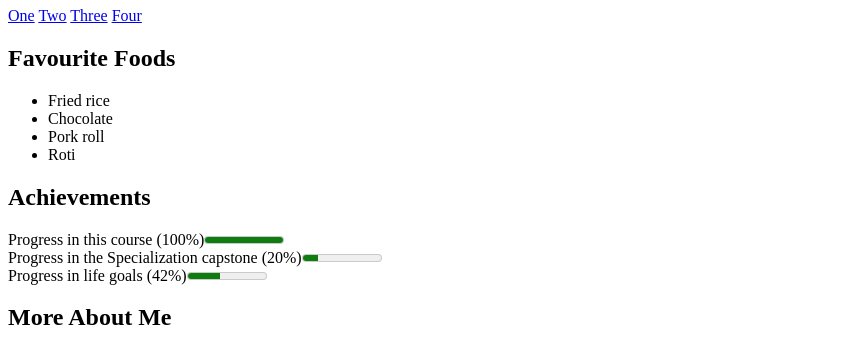
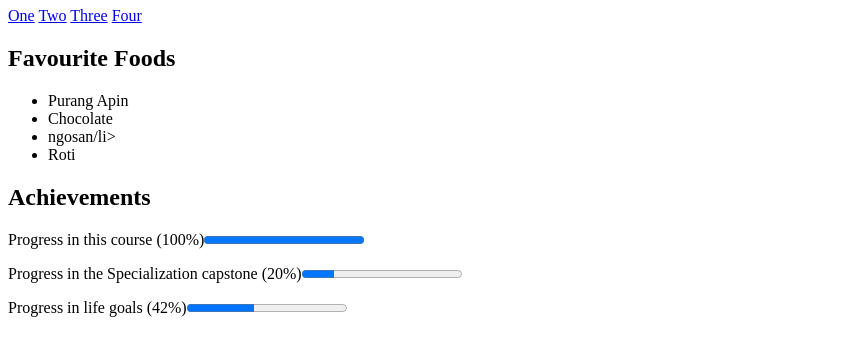
Before and after one commit to Jyotirmoy-21/jyotirmoy21.github.io, a plain HTML site: page Project Description.html in a window 1280 px wide. Shown: the part 73-413 px from the top of the page, without its empty margins (0-854 px from the left). Drawn offline with Linux system fonts and the light colour scheme.

Commit message:
Update Project Description.html

```diff
--- a/Project Description.html
+++ b/Project Description.html
@@ -1,3 +1,4 @@
+
 
 <!DOCTYPE html>
 <html lang="en">
@@ -14,25 +15,24 @@
 
 <section>
 <h2>Favourite Foods</h2>
-<ul><li>Fried rice</li>
+<ul><li>Purang Apin</li>
 <li>Chocolate</li>
-<li>Pork roll</li>
+<li>ngosan/li>
 <li>Roti</li>
 </ul>
 </section>
 
 <section>
 <h2>Achievements</h2>
-<p>
-Progress in this course (100%)<meter min="0" max="100" value="100">100%</meter><br>
-Progress in the Specialization capstone (20%)<meter min="0" max="100" value="20">20%</meter><br>
-Progress in life goals (42%)<meter min="0" max="100" value="42">42%</meter><br>
-</p>
+
+<p>Progress in this course (100%)<progress value="100" max="100">100%</progress></p>
+<p>Progress in the Specialization capstone (20%)<progress value="20" max="100">20%</progress></p>
+<p>Progress in life goals (42%)<progress value="42" max="100">42%</progress></p>
 </section>
 
 <section>
 <h2>More About Me</h2>
-<details>
+<details open>
   <summary>My Childhood</summary>
   <p>I grew up in Assam.This is the most precious time of my life.I miss those sweet moments very much.</p>
 </details>
```
